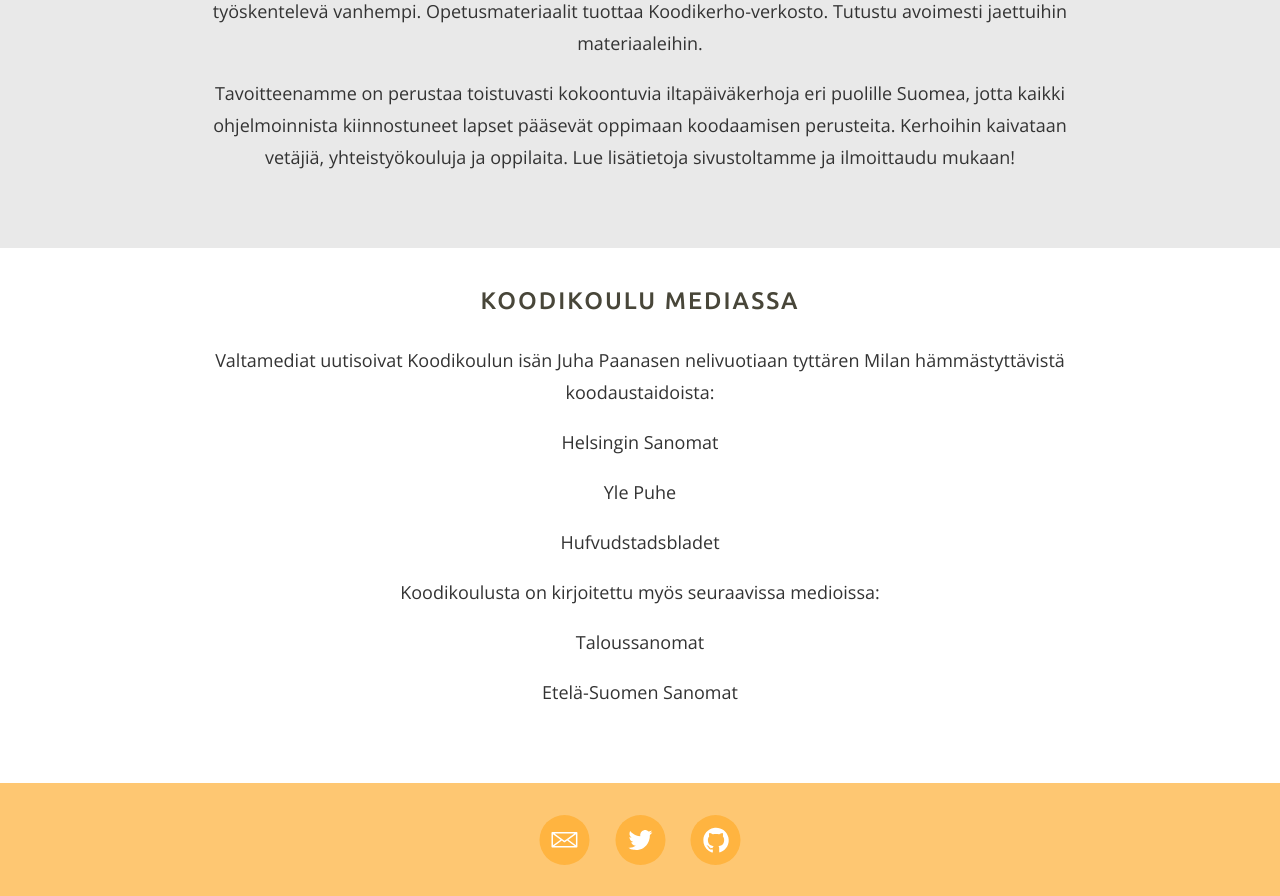
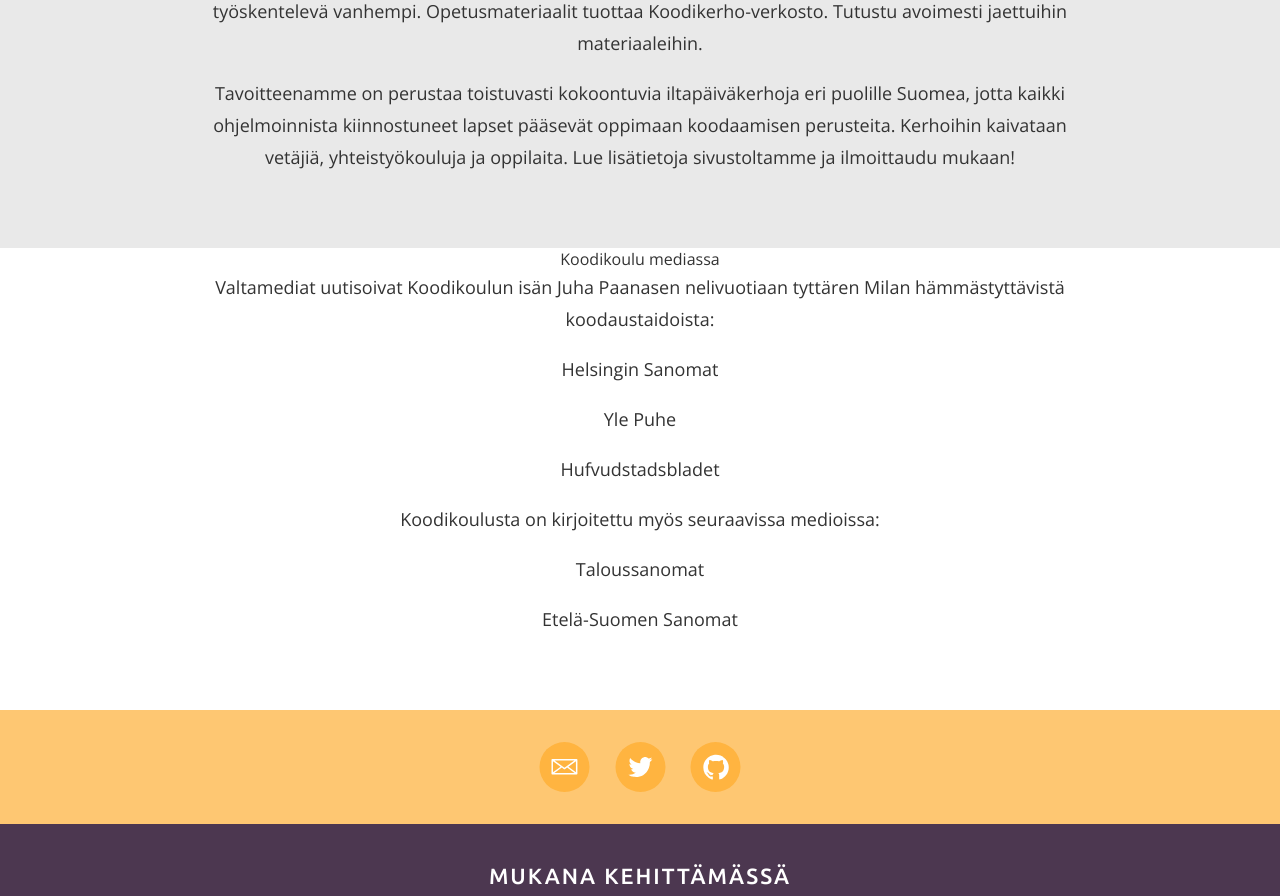
Before and after one commit to koodikoulu/koodikoulu.fi, a Django app: page /story/ in a window 1280 px wide. Shown: the part 1276-2172 px from the top of the page. Run offline with Django 3.2, Linux system fonts and the light colour scheme; some libraries are stand-ins or nearby versions.

Commit message:
removed class sub-title from organize and story

```diff
--- a/web/templates/organize/organize.html
+++ b/web/templates/organize/organize.html
@@ -16,7 +16,7 @@
 
 <section>
   <div class="container">
-    <h2 class="sub-title">Anna oma panoksesi koodikoululle</h2>
+    <h2>Anna oma panoksesi koodikoululle</h2>
     <div class="row">
       <div class="col-md-8">
         <h3>Järjestä koodikoulun ensiaskeleet</h3>
--- a/web/templates/story.html
+++ b/web/templates/story.html
@@ -9,7 +9,7 @@
 <section class="text-center">
   <div class="container story">
     <div class="col-md-12">
-      <h2 class="sub-title">Miten koodikoulu sai alkunsa?</h2>
+      <h2>Miten koodikoulu sai alkunsa?</h2>
 
       <p>Idea koodikoulusta syntyi reaktorilaisen Juha Paanasen aloitteesta. Hän piti aluksi 4-vuotiaalle tyttärelleen tietokonetunteja, joilla opetti lapselleen tietokoneen käyttöä ja koodausta. Paananen alkoi kirjoittaa oppitunneistaan blogia ja samalla Paanasen työkaverit innostuivat tuomaan omia lapsiaankin hänen opetettavakseen.</p>
       <p>Työpaikan sisäiset koodikoulut olivat niin onnistuneita, että koodausoppitunteja päätettiin alkaa pitää avoimesti. Ensimmäinen julkinen koodikoulu järjestettiin tammikuussa 2014. Tilaisuuden kaikki paikat varattiin alle tunnissa. Sittemmin lukuisat IT-alan yritykset, kirjastot ja kerhot ovat järjestäneet kymmeniä koodikouluja.</p>
@@ -21,7 +21,7 @@
 <section class="muted text-center">
   <div class="container story">
     <div class="col-md-12">
-      <h2 class="sub-title">Mitä nyt?</h2>
+      <h2>Mitä nyt?</h2>
       <p>Koodi on kieli, jolla maailmaa pyörii nyt ja tulevaisuudessa. Koodauksen perusteiden ymmärtäminen antaa välineet siirtyä passiivisesta palveluiden käyttämisestä aktiiviseksi sisältöjen tuottajaksi. Älä vain lataa uusin appia  - tee se itse! Me Koodikoulussa haluamme antaa jokaiselle mahdollisuuden oppia perusasiat koodauksesta ja ymmärtää näin paremmin maailmaa ympärillämme. Sen takia kokosimmekin yhteen paikkaan koodiopetuksen ja oppaat Suomessa. Koodikoulusta löytyy tällä hetkellä Koodikoulu ensiaskeleet ja Koodikoulu iltis.</p>
 
       <h3>Koodikoulun ensiaskeleet</h3>
@@ -37,7 +37,7 @@
 <section class="text-center">
   <div class="container story">
     <div class="col-md-12">
-      <h2 class="sub-title">Koodikoulu mediassa</h2>
+      <h2">Koodikoulu mediassa</h2>
 
       <p>Valtamediat uutisoivat Koodikoulun isän Juha Paanasen nelivuotiaan tyttären Milan hämmästyttävistä koodaustaidoista:</p>
       <p><a href="http://www.hs.fi/tekniikka/a1385088678561" target="_blank">Helsingin Sanomat</a></p>
```
